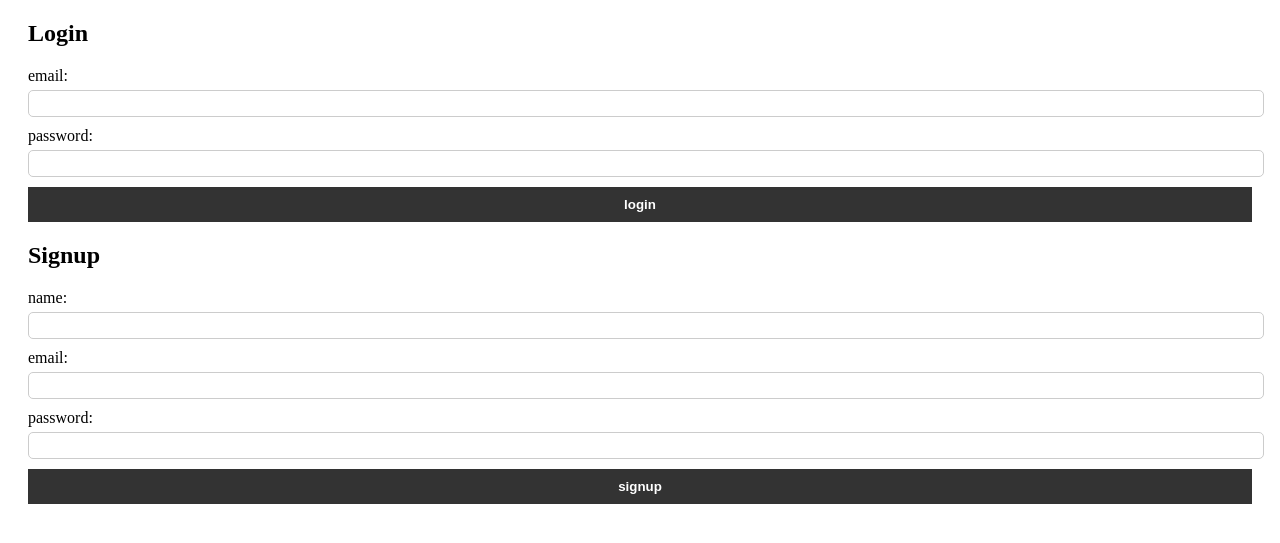
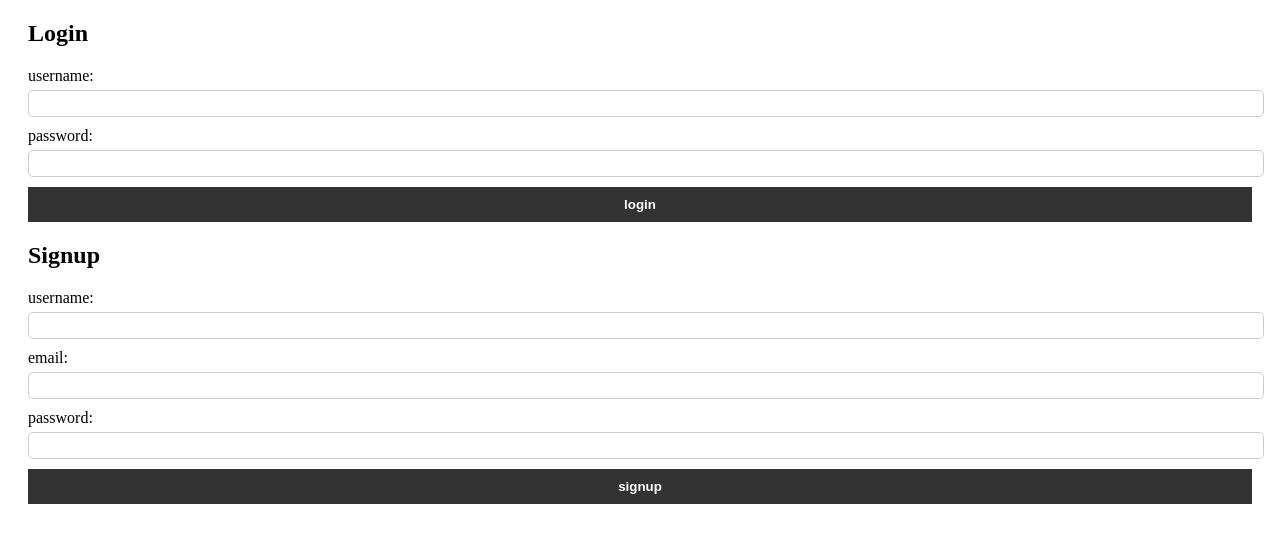
Before and after one commit to LL8719/Travel-Blog, a Node server app: page /login in a window 1280 px wide. Shown: the part 128-671 px from the top of the page. Run offline with Node 20, Linux system fonts and the light colour scheme; some libraries are stand-ins or nearby versions.

Commit message:
set up login route & handlebars

```diff
--- a/controllers/homeRoutes.js
+++ b/controllers/homeRoutes.js
@@ -97,7 +97,7 @@ router.get('/profile', withAuth, async (req, res) => {
 router.get('/login', (req, res) => {
   // If the user is already logged in, redirect the request to another route
   if (req.session.logged_in) {
-    res.redirect('/profile');
+    res.redirect('/dashboard');
     return;
   }
 
--- a/public/js/login.js
+++ b/public/js/login.js
@@ -4,18 +4,18 @@ const loginFormHandler = async (event) => {
   // Collect values from the login form
   const email = document.querySelector('#email-login').value.trim();
   const password = document.querySelector('#password-login').value.trim();
+  const username = document.querySelector('#username-login').value.trim();
 
-  if (email && password) {
+  if (username && password) {
     // Send a POST request to the API endpoint
     const response = await fetch('/api/users/login', {
       method: 'POST',
-      body: JSON.stringify({ email, password }),
+      body: JSON.stringify({ username, password }),
       headers: { 'Content-Type': 'application/json' },
     });
 
     if (response.ok) {
-      // If successful, redirect the browser to the profile page
-      // TODO: figure out where user will go once logged in
+      document.location.replace('/dashboard');
     } else {
       alert(response.statusText);
     }
@@ -25,19 +25,19 @@ const loginFormHandler = async (event) => {
 const signupFormHandler = async (event) => {
   event.preventDefault();
 
-  const name = document.querySelector('#name-signup').value.trim();
+  const username = document.querySelector('#username-signup').value.trim();
   const email = document.querySelector('#email-signup').value.trim();
   const password = document.querySelector('#password-signup').value.trim();
 
-  if (name && email && password) {
+  if (username && email && password) {
     const response = await fetch('/api/users', {
       method: 'POST',
-      body: JSON.stringify({ name, email, password }),
+      body: JSON.stringify({ username, email, password }),
       headers: { 'Content-Type': 'application/json' },
     });
 
     if (response.ok) {
-      // TODO: figure out where user will go once logged in
+      document.location.replace('/dashboard');
     } else {
       alert(response.statusText);
     }
--- a/views/login.handlebars
+++ b/views/login.handlebars
@@ -4,8 +4,8 @@
 
     <form class="form login-form">
       <div class="form-group">
-        <label for="email-login">email:</label>
-        <input class="form-input" type="text" id="email-login" />
+        <label for="username-login">username:</label>
+        <input class="form-input" type="text" id="username-login" />
       </div>
       <div class="form-group">
         <label for="password-login">password:</label>
@@ -21,8 +21,8 @@
 
     <form class="form signup-form">
       <div class="form-group">
-        <label for="name-signup">name:</label>
-        <input class="form-input" type="text" id="name-signup" />
+        <label for="username-signup">username:</label>
+        <input class="form-input" type="text" id="username-signup" />
       </div>
       <div class="form-group">
         <label for="email-signup">email:</label>
```
Also changed, not shown: views/dashboard.handlebars (added).
